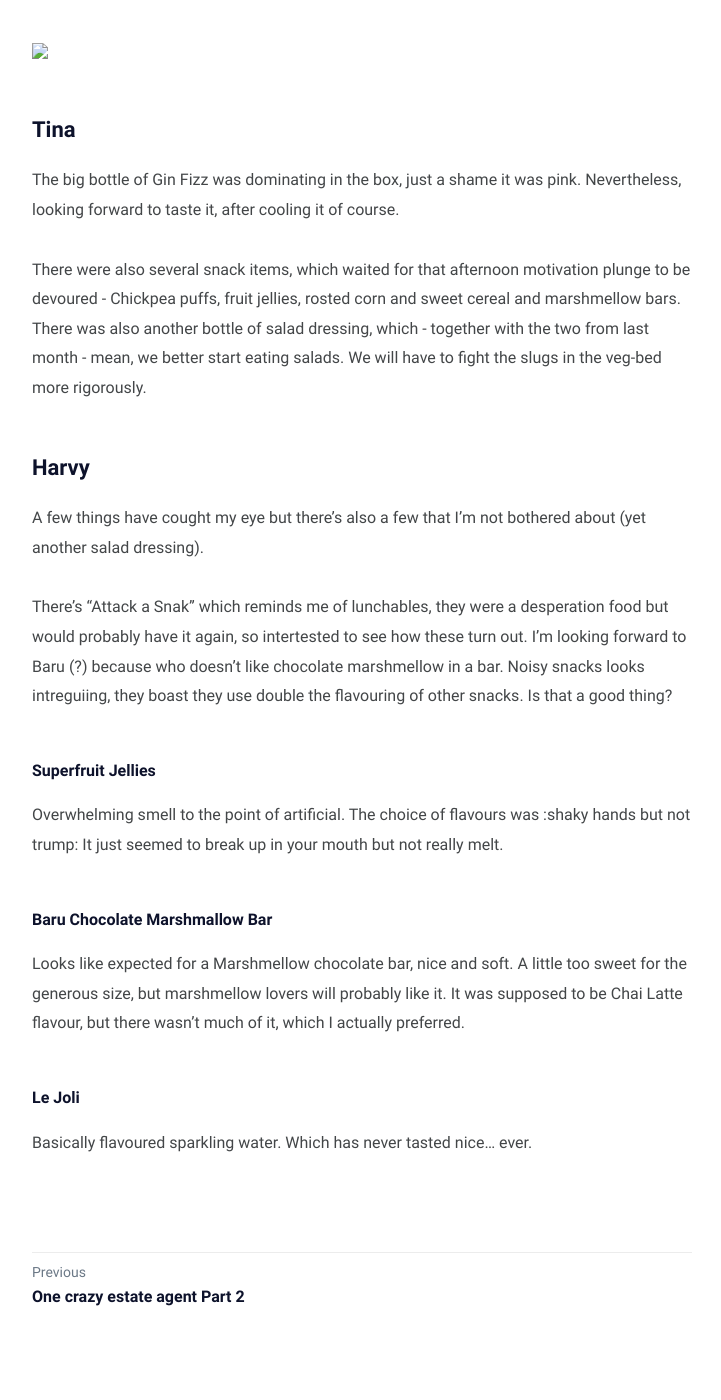
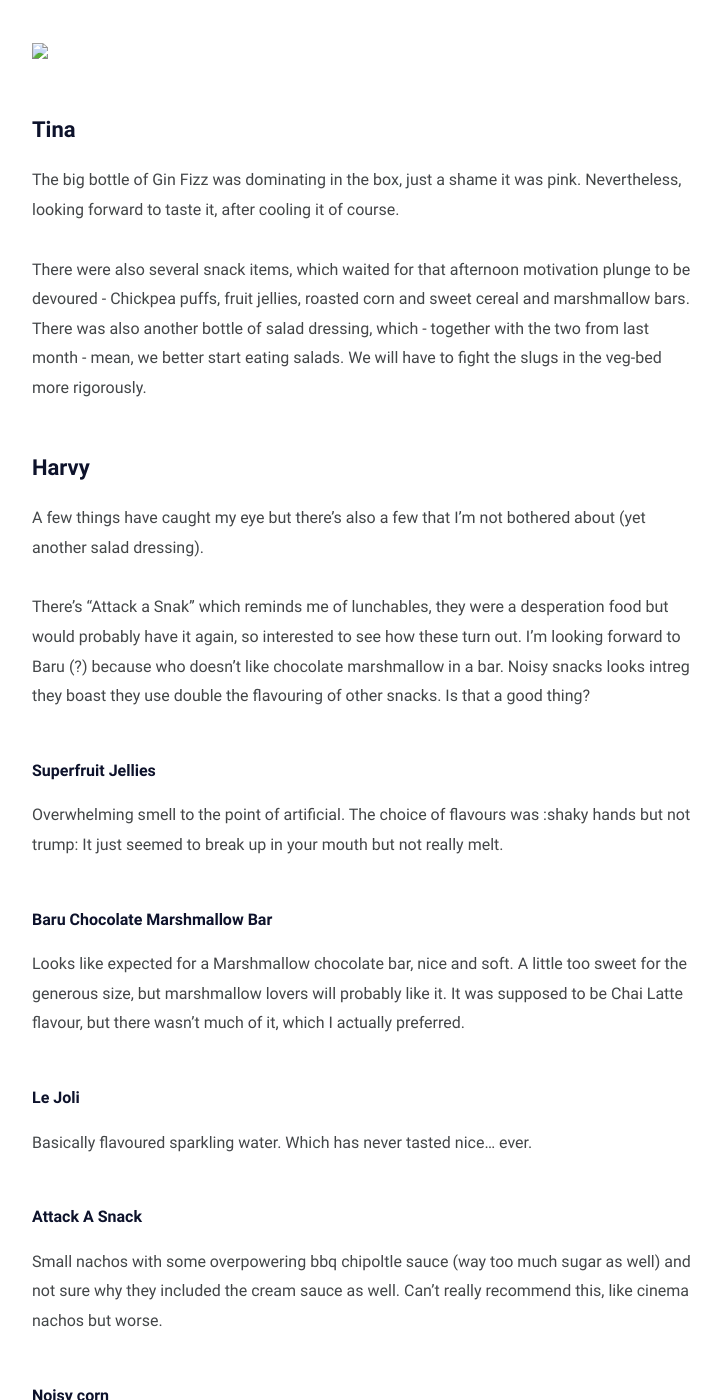
Before and after one commit to harvy4002/harvy4002.github.io, a Jekyll site: the page built from _posts/yummy-yummy-june-box/2020-06-12-yummy-yummy-june-box.md, in a window 1280 px wide and 1400 px high, scrolled down 417 px. Shown: the whole window, without its empty margins (278-999 px from the left). Built offline with Jekyll 4.4.1, drawn with Linux system fonts in a browser that asks for light colours; some of the changed text lies outside the part shown.

Commit message:
Harvy's thoughts on a few items

```diff
--- a/_posts/yummy-yummy-june-box/2020-06-12-yummy-yummy-june-box.md
+++ b/_posts/yummy-yummy-june-box/2020-06-12-yummy-yummy-june-box.md
@@ -12,20 +12,29 @@
 -----
 The big bottle of Gin Fizz was dominating in the box, just a shame it was pink. Nevertheless, looking forward to taste it, after cooling it of course.
 
-There were also several snack items, which waited for that afternoon motivation plunge to be devoured - Chickpea puffs, fruit jellies, rosted corn and sweet cereal and marshmellow bars. There was also another bottle of salad dressing, which - together with the two from last month - mean, we better start eating salads. We will have to fight the slugs in the veg-bed more rigorously.
+There were also several snack items, which waited for that afternoon motivation plunge to be devoured - Chickpea puffs, fruit jellies, roasted corn and sweet cereal and marshmallow bars. There was also another bottle of salad dressing, which - together with the two from last month - mean, we better start eating salads. We will have to fight the slugs in the veg-bed more rigorously.
 
 Harvy
 ----
-A few things have cought my eye but there's also a few that I'm not bothered about (yet another salad dressing).
+A few things have caught my eye but there's also a few that I'm not bothered about (yet another salad dressing).
 
-There's "Attack a Snak" which reminds me of lunchables, they were a desperation food but would probably have it again, so intertested to see how these turn out.
-I'm looking forward to Baru (?) because who doesn't like chocolate marshmellow in a bar. Noisy snacks looks intreguiing, they boast they use double the flavouring of other snacks. Is that a good thing?
+There's "Attack a Snak" which reminds me of lunchables, they were a desperation food but would probably have it again, so interested to see how these turn out.
+I'm looking forward to Baru (?) because who doesn't like chocolate marshmallow in a bar. Noisy snacks looks intreg they boast they use double the flavouring of other snacks. Is that a good thing?
 
 ##### Superfruit Jellies
 Overwhelming smell to the point of artificial. The choice of flavours was :shaky hands but not trump: It just seemed to break up in your mouth but not really melt.
 
 ##### Baru Chocolate Marshmallow Bar
-Looks like expected for a Marshmellow chocolate bar, nice and soft. A little too sweet for the generous size, but marshmellow lovers will probably like it. It was supposed to be Chai Latte flavour, but there wasn't much of it, which I actually preferred.
+Looks like expected for a Marshmallow chocolate bar, nice and soft. A little too sweet for the generous size, but marshmallow lovers will probably like it. It was supposed to be Chai Latte flavour, but there wasn't much of it, which I actually preferred.
 
 ##### Le Joli
 Basically flavoured sparkling water. Which has never tasted nice... ever.
+
+##### Attack A Snack
+Small nachos with some overpowering bbq chipoltle sauce (way too much sugar as well) and not sure why they included the cream sauce as well. Can't really recommend this, like cinema nachos but worse.
+
+##### Noisy corn
+Heavily flavoured corn, works pretty well actually. Good little snack but I feel it might too pricey when released
+
+##### Olly's Olives
+Not sure what the product is supposed be here. It's just olives with garlic and basil. I mean the olives were good but you can find this in different variation from stock supermarket food in the deli section. Snack sized which worked in its favour.
```
